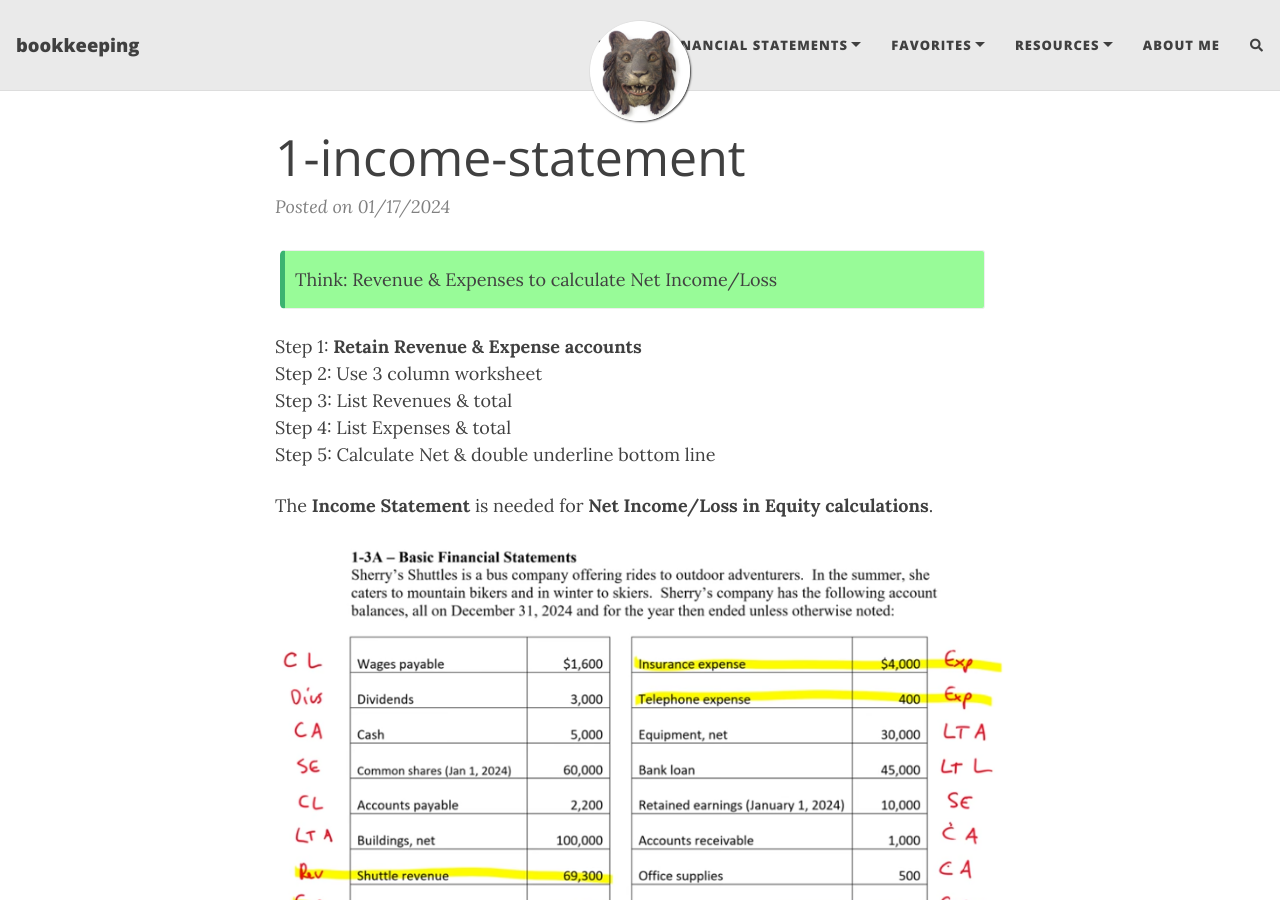
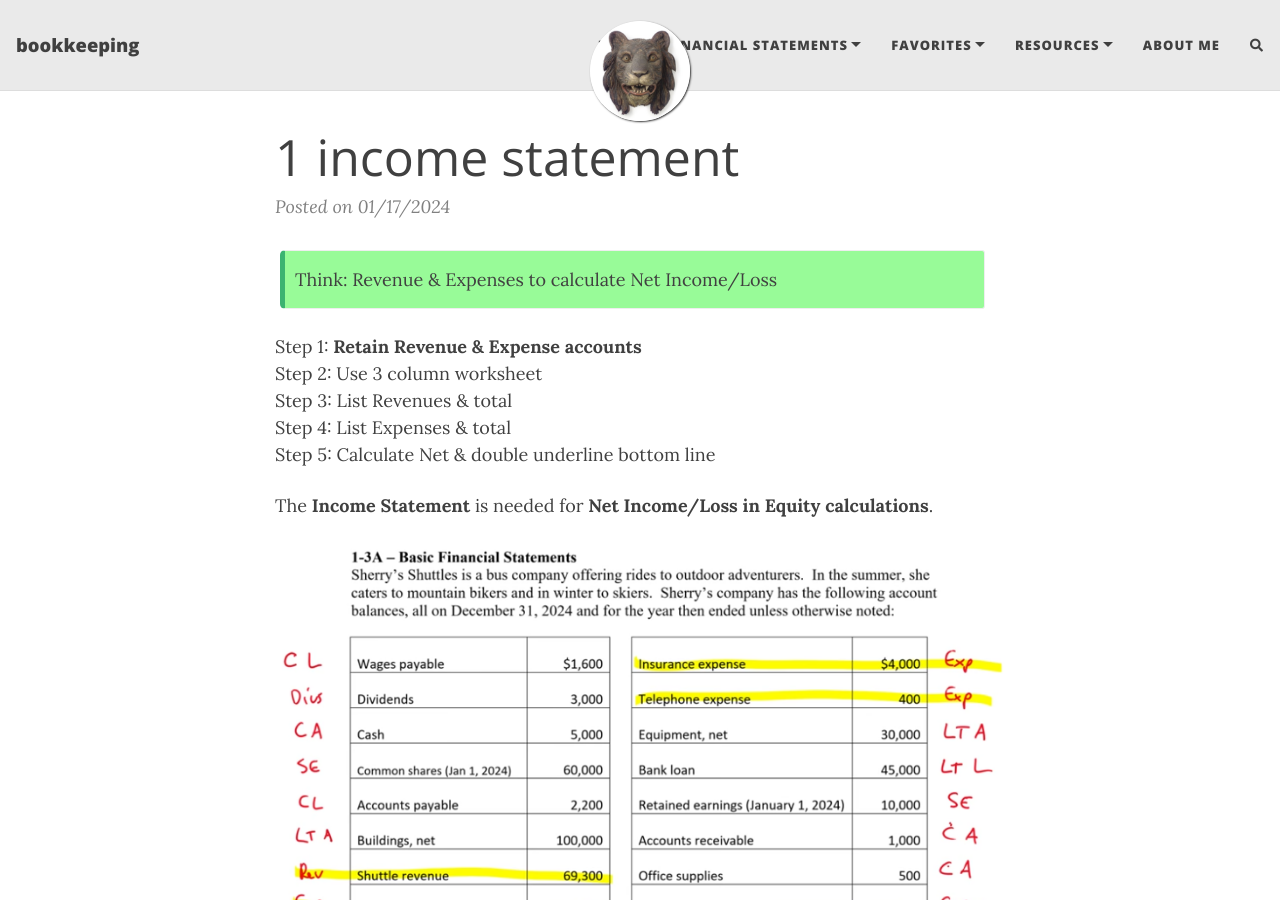
Before and after one commit to mcc-us/mcc-us.github.io.bkup, a Jekyll site: the page built from _posts/2024-01-17-income-statement.md, in a window 1280 px wide and 900 px high. Built offline with Jekyll 4.4.1, drawn with Linux system fonts in a browser that asks for light colours; nearby versions of some CDN libraries; comment, search, counter and statistics services are not loaded.

```diff
--- a/_config.yml
+++ b/_config.yml
@@ -26,6 +26,7 @@ navbar-links:
     - equity: "https://mcc-us.github.io/2024-01-17-changes-in-equity/"
     - balance sheet: "https://mcc-us.github.io/2024-01-17-balance-sheet/"
     - ratios: "https://mcc-us.github.io/2024-01-17-fin-ratios/"
+    - cheatsheet: "https://mcc-us.github.io/2024-01-16-order-of-financial-statements"
   Favorites:
     - dr+cr: "https://mcc-us.github.io/2023-12-27-debit-credits-explained-youtube-1/"
     - markdown: "https://mcc-us.github.io/2020-02-28-sample-markdown/"
--- a/_posts/2024-01-17-income-statement.md
+++ b/_posts/2024-01-17-income-statement.md
@@ -1,6 +1,6 @@
 ---
 layout: post
-title: 1-income-statement
+title: 1 income statement
 tags: reporting
 ---
 
```
